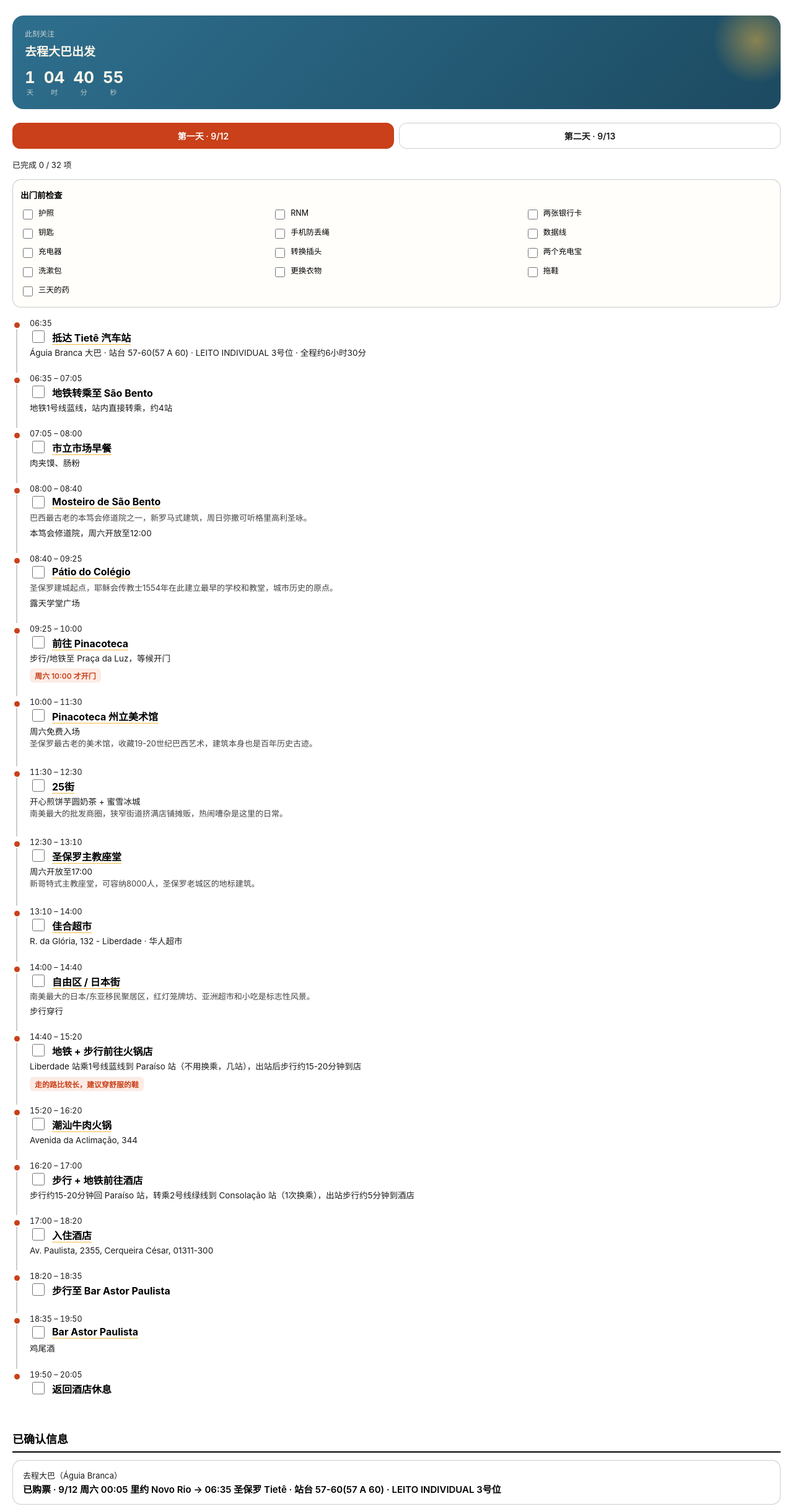
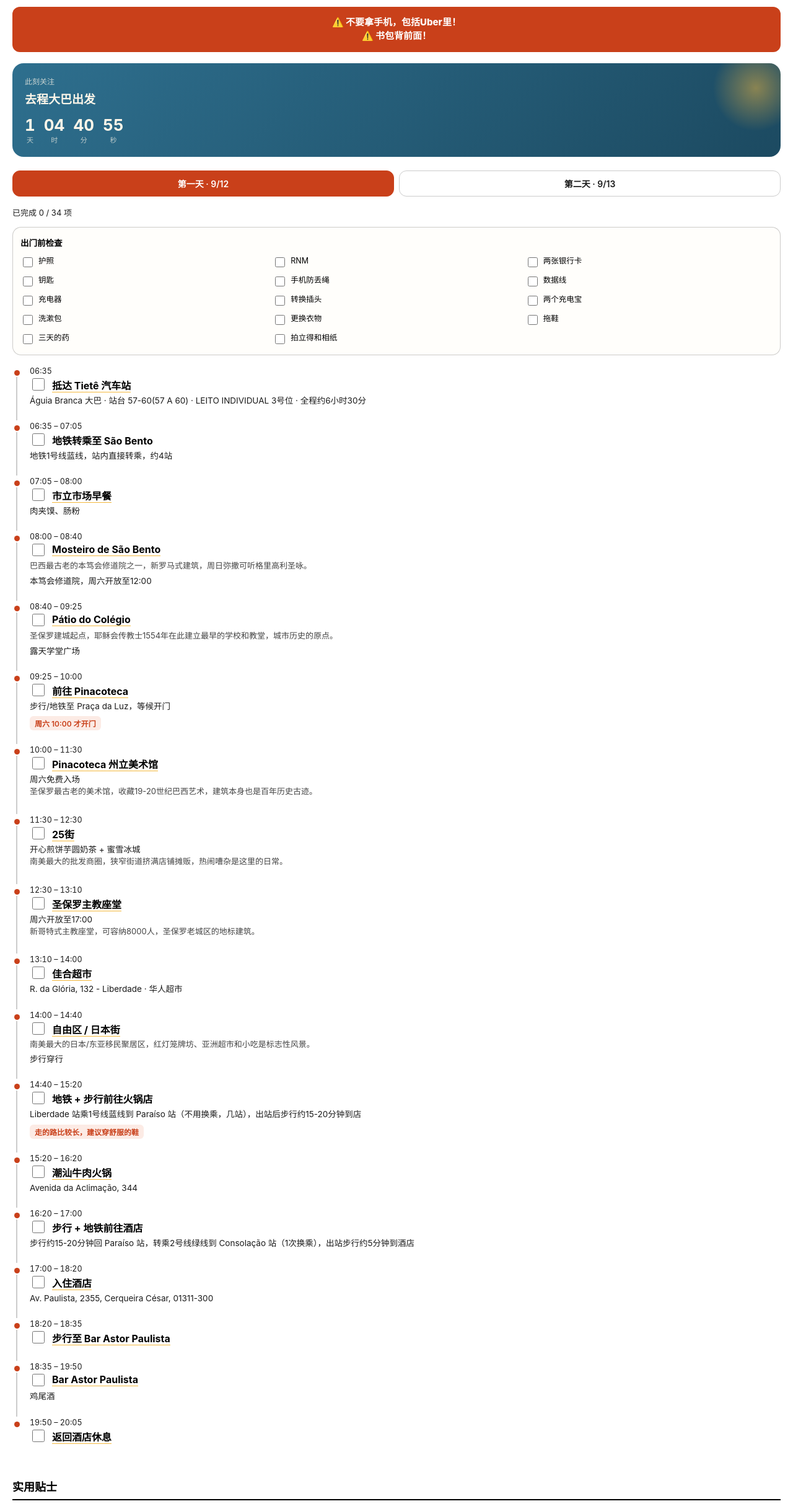
Before and after one commit to WayfaringFish/sao-paulo-trip, a plain HTML site: page index.html in a window 1280 px wide. Shown: the part 112-2546 px from the top of the page at 62% size. Drawn offline with Linux system fonts and the light colour scheme.

Commit message:
Update index.html

```diff
--- a/index.html
+++ b/index.html
@@ -39,6 +39,18 @@
   }
   .brand .dates{
     font-size:14px; color:var(--sub-day);
+  }
+
+  .danger-warning{
+    margin:0 20px 18px;
+    padding:14px 16px;
+    background:#c9401a;
+    color:#fff;
+    font-size:15px;
+    font-weight:800;
+    text-align:center;
+    border-radius:12px;
+    line-height:1.5;
   }
 
   /* countdown card */
@@ -135,14 +147,6 @@
     font-size:18px; margin:0 0 12px; padding-bottom:8px; border-bottom:2px solid var(--ink);
   }
 
-  .confirm-card{
-    background:var(--card-day); border-radius:14px; padding:14px 16px; margin-bottom:10px;
-    border:1px solid var(--line-day);
-  }
-  .confirm-card .k{ font-size:13px; color:var(--sub-day); }
-  .confirm-card .v{ font-size:15px; font-weight:600; margin-top:2px; }
-  .confirm-card .pending{ color:var(--coral); font-weight:700; }
-
   ul.plain{ margin:0; padding-left:20px; font-size:14.5px; line-height:1.9; }
   ul.plain li{ margin-bottom:2px; }
 
@@ -161,6 +165,8 @@
   <h1>圣保罗两天三夜</h1>
   <div class="dates">9月12日(周六)06:35 抵达 — 9月14日(周一)00:05 离开 · 当地时间 UTC-3</div>
 </div>
+
+<div class="danger-warning">⚠️ 不要拿手机，包括Uber里！<br>⚠️ 书包背前面！</div>
 
 <div class="now-card" id="nowCard">
   <div class="label">此刻关注</div>
@@ -196,6 +202,7 @@
     <div class="pack-item"><input type="checkbox" class="chk" id="chk-pack1-11" data-id="pack1-11"><label for="chk-pack1-11">更换衣物</label></div>
     <div class="pack-item"><input type="checkbox" class="chk" id="chk-pack1-12" data-id="pack1-12"><label for="chk-pack1-12">拖鞋</label></div>
     <div class="pack-item"><input type="checkbox" class="chk" id="chk-pack1-13" data-id="pack1-13"><label for="chk-pack1-13">三天的药</label></div>
+    <div class="pack-item"><input type="checkbox" class="chk" id="chk-pack1-14" data-id="pack1-14"><label for="chk-pack1-14">拍立得和相纸</label></div>
   </div>
 
 
@@ -230,7 +237,7 @@
     <div class="rail"><div class="dot"></div><div class="line"></div></div>
     <div class="body">
       <div class="time">08:00 – 08:40</div>
-      <div class="title"><input type="checkbox" class="chk" id="chk-d1-4" data-id="d1-4"><label for="chk-d1-4"><a href="https://www.google.com/maps/search/?api=1&query=Mosteiro+de+S%C3%A3o+Bento+S%C3%A3o+Paulo" target="_blank">Mosteiro de São Bento</a></label></div>
+      <div class="title"><input type="checkbox" class="chk" id="chk-d1-4" data-id="d1-4"><label for="chk-d1-4"><a href="https://maps.apple.com/?daddr=Mosteiro+de+S%C3%A3o+Bento%2C+S%C3%A3o+Paulo&dirflg=w" target="_blank">Mosteiro de São Bento</a></label></div>
       <div class="intro">巴西最古老的本笃会修道院之一，新罗马式建筑，周日弥撒可听格里高利圣咏。</div>
       <div class="note">本笃会修道院，周六开放至12:00</div>
     </div>
@@ -240,7 +247,7 @@
     <div class="rail"><div class="dot"></div><div class="line"></div></div>
     <div class="body">
       <div class="time">08:40 – 09:25</div>
-      <div class="title"><input type="checkbox" class="chk" id="chk-d1-5" data-id="d1-5"><label for="chk-d1-5"><a href="https://www.google.com/maps/search/?api=1&query=P%C3%A1tio+do+Col%C3%A9gio+S%C3%A3o+Paulo" target="_blank">Pátio do Colégio</a></label></div>
+      <div class="title"><input type="checkbox" class="chk" id="chk-d1-5" data-id="d1-5"><label for="chk-d1-5"><a href="https://maps.apple.com/?daddr=P%C3%A1tio+do+Col%C3%A9gio%2C+S%C3%A3o+Paulo&dirflg=w" target="_blank">Pátio do Colégio</a></label></div>
       <div class="intro">圣保罗建城起点，耶稣会传教士1554年在此建立最早的学校和教堂，城市历史的原点。</div>
       <div class="note">露天学堂广场</div>
     </div>
@@ -250,7 +257,7 @@
     <div class="rail"><div class="dot"></div><div class="line"></div></div>
     <div class="body">
       <div class="time">09:25 – 10:00</div>
-      <div class="title"><input type="checkbox" class="chk" id="chk-d1-6" data-id="d1-6"><label for="chk-d1-6"><a href="https://www.google.com/maps/search/?api=1&query=Pinacoteca+de+S%C3%A3o+Paulo" target="_blank">前往 Pinacoteca</a></label></div>
+      <div class="title"><input type="checkbox" class="chk" id="chk-d1-6" data-id="d1-6"><label for="chk-d1-6"><a href="https://maps.apple.com/?daddr=Pinacoteca+de+S%C3%A3o+Paulo&dirflg=w" target="_blank">前往 Pinacoteca</a></label></div>
       <div class="note">步行/地铁至 Praça da Luz，等候开门</div>
       <span class="flag">周六 10:00 才开门</span>
     </div>
@@ -260,7 +267,7 @@
     <div class="rail"><div class="dot"></div><div class="line"></div></div>
     <div class="body">
       <div class="time">10:00 – 11:30</div>
-      <div class="title"><input type="checkbox" class="chk" id="chk-d1-x7" data-id="d1-x7"><label for="chk-d1-x7"><a href="https://www.google.com/maps/search/?api=1&query=Pinacoteca+de+S%C3%A3o+Paulo" target="_blank">Pinacoteca 州立美术馆</a></label></div>
+      <div class="title"><input type="checkbox" class="chk" id="chk-d1-x7" data-id="d1-x7"><label for="chk-d1-x7"><a href="https://maps.apple.com/?daddr=Pinacoteca+de+S%C3%A3o+Paulo&dirflg=w" target="_blank">Pinacoteca 州立美术馆</a></label></div>
       <div class="note">周六免费入场</div>
       <div class="intro">圣保罗最古老的美术馆，收藏19-20世纪巴西艺术，建筑本身也是百年历史古迹。</div>
     </div>
@@ -270,7 +277,7 @@
     <div class="rail"><div class="dot"></div><div class="line"></div></div>
     <div class="body">
       <div class="time">11:30 – 12:30</div>
-      <div class="title"><input type="checkbox" class="chk" id="chk-d1-7" data-id="d1-7"><label for="chk-d1-7"><a href="https://www.google.com/maps/search/?api=1&query=Rua+25+de+Mar%C3%A7o+S%C3%A3o+Paulo" target="_blank">25街</a></label></div>
+      <div class="title"><input type="checkbox" class="chk" id="chk-d1-7" data-id="d1-7"><label for="chk-d1-7"><a href="https://maps.apple.com/?daddr=Rua+25+de+Mar%C3%A7o%2C+S%C3%A3o+Paulo&dirflg=w" target="_blank">25街</a></label></div>
       <div class="note">开心煎饼芋圆奶茶 + 蜜雪冰城</div>
       <div class="intro">南美最大的批发商圈，狭窄街道挤满店铺摊贩，热闹嘈杂是这里的日常。</div>
     </div>
@@ -280,7 +287,7 @@
     <div class="rail"><div class="dot"></div><div class="line"></div></div>
     <div class="body">
       <div class="time">12:30 – 13:10</div>
-      <div class="title"><input type="checkbox" class="chk" id="chk-d1-8" data-id="d1-8"><label for="chk-d1-8"><a href="https://www.google.com/maps/search/?api=1&query=Catedral+da+S%C3%A9+S%C3%A3o+Paulo" target="_blank">圣保罗主教座堂</a></label></div>
+      <div class="title"><input type="checkbox" class="chk" id="chk-d1-8" data-id="d1-8"><label for="chk-d1-8"><a href="https://maps.apple.com/?daddr=Catedral+da+S%C3%A9%2C+S%C3%A3o+Paulo&dirflg=w" target="_blank">圣保罗主教座堂</a></label></div>
       <div class="note">周六开放至17:00</div>
       <div class="intro">新哥特式主教座堂，可容纳8000人，圣保罗老城区的地标建筑。</div>
     </div>
@@ -290,7 +297,7 @@
     <div class="rail"><div class="dot"></div><div class="line"></div></div>
     <div class="body">
       <div class="time">13:10 – 14:00</div>
-      <div class="title"><input type="checkbox" class="chk" id="chk-d1-9" data-id="d1-9"><label for="chk-d1-9"><a href="https://www.google.com/maps/search/?api=1&query=R.+da+Gl%C3%B3ria+132+Liberdade+S%C3%A3o+Paulo" target="_blank">佳合超市</a></label></div>
+      <div class="title"><input type="checkbox" class="chk" id="chk-d1-9" data-id="d1-9"><label for="chk-d1-9"><a href="https://maps.apple.com/?daddr=R.+da+Gl%C3%B3ria+132%2C+Liberdade%2C+S%C3%A3o+Paulo&dirflg=w" target="_blank">佳合超市</a></label></div>
       <div class="note">R. da Glória, 132 - Liberdade · 华人超市</div>
     </div>
   </div>
@@ -299,7 +306,7 @@
     <div class="rail"><div class="dot"></div><div class="line"></div></div>
     <div class="body">
       <div class="time">14:00 – 14:40</div>
-      <div class="title"><input type="checkbox" class="chk" id="chk-d1-10" data-id="d1-10"><label for="chk-d1-10"><a href="https://www.google.com/maps/search/?api=1&query=Liberdade+S%C3%A3o+Paulo" target="_blank">自由区 / 日本街</a></label></div>
+      <div class="title"><input type="checkbox" class="chk" id="chk-d1-10" data-id="d1-10"><label for="chk-d1-10"><a href="https://maps.apple.com/?daddr=Liberdade%2C+S%C3%A3o+Paulo&dirflg=w" target="_blank">自由区 / 日本街</a></label></div>
       <div class="intro">南美最大的日本/东亚移民聚居区，红灯笼牌坊、亚洲超市和小吃是标志性风景。</div>
       <div class="note">步行穿行</div>
     </div>
@@ -346,7 +353,7 @@
     <div class="rail"><div class="dot"></div><div class="line"></div></div>
     <div class="body">
       <div class="time">18:20 – 18:35</div>
-      <div class="title"><input type="checkbox" class="chk" id="chk-d1-x16" data-id="d1-x16"><label for="chk-d1-x16">步行至 Bar Astor Paulista</label></div>
+      <div class="title"><input type="checkbox" class="chk" id="chk-d1-x16" data-id="d1-x16"><label for="chk-d1-x16"><a href="https://maps.apple.com/?daddr=Alameda+Ministro+Rocha+Azevedo%2C+72%2C+S%C3%A3o+Paulo&dirflg=w" target="_blank">步行至 Bar Astor Paulista</a></label></div>
     </div>
   </div>
 
@@ -363,7 +370,7 @@
     <div class="rail"><div class="dot"></div></div>
     <div class="body">
       <div class="time">19:50 – 20:05</div>
-      <div class="title"><input type="checkbox" class="chk" id="chk-d1-16" data-id="d1-16"><label for="chk-d1-16">返回酒店休息</label></div>
+      <div class="title"><input type="checkbox" class="chk" id="chk-d1-16" data-id="d1-16"><label for="chk-d1-16"><a href="https://maps.apple.com/?daddr=Av.+Paulista%2C+2355%2C+Cerqueira+Cesar%2C+S%C3%A3o+Paulo&dirflg=w" target="_blank">返回酒店休息</a></label></div>
     </div>
   </div>
 </div>
@@ -385,6 +392,7 @@
     <div class="pack-item"><input type="checkbox" class="chk" id="chk-pack2-11" data-id="pack2-11"><label for="chk-pack2-11">更换衣物</label></div>
     <div class="pack-item"><input type="checkbox" class="chk" id="chk-pack2-12" data-id="pack2-12"><label for="chk-pack2-12">拖鞋</label></div>
     <div class="pack-item"><input type="checkbox" class="chk" id="chk-pack2-13" data-id="pack2-13"><label for="chk-pack2-13">三天的药</label></div>
+    <div class="pack-item"><input type="checkbox" class="chk" id="chk-pack2-14" data-id="pack2-14"><label for="chk-pack2-14">拍立得和相纸</label></div>
   </div>
 
 
@@ -441,7 +449,7 @@
     <div class="rail"><div class="dot"></div><div class="line"></div></div>
     <div class="body">
       <div class="time">14:00 – 14:10</div>
-      <div class="title"><input type="checkbox" class="chk" id="chk-d2-6" data-id="d2-6"><label for="chk-d2-6"><a href="https://www.google.com/maps/search/?api=1&query=Ibirapuera+Shopping+S%C3%A3o+Paulo" target="_blank">步行前往 Ibirapuera Shopping</a></label></div>
+      <div class="title"><input type="checkbox" class="chk" id="chk-d2-6" data-id="d2-6"><label for="chk-d2-6"><a href="https://maps.apple.com/?daddr=Ibirapuera+Shopping%2C+S%C3%A3o+Paulo&dirflg=w" target="_blank">步行前往 Ibirapuera Shopping</a></label></div>
       <div class="note">预计10分钟</div>
     </div>
   </div>
@@ -492,18 +500,39 @@
     </div>
   </div>
 
+  <div class="item" id="row-d2-terraco-go">
+    <div class="rail"><div class="dot"></div><div class="line"></div></div>
+    <div class="body">
+      <div class="time">20:10 – 20:55</div>
+      <div class="title"><input type="checkbox" class="chk" id="chk-d2-terraco-go" data-id="d2-terraco-go"><label for="chk-d2-terraco-go">地铁前往 Terraço Itália</label></div>
+      <div class="note">Campo Belo（5号线）→ Santa Cruz 换乘1号线蓝线 → Sé 换乘3号线红线 → República，2次换乘，出发前用地图App核实当天实时路线</div>
+    </div>
+  </div>
+
+  <div class="item" id="row-d2-terraco">
+    <div class="rail"><div class="dot"></div><div class="line"></div></div>
+    <div class="body">
+      <div class="time">20:55 – 21:55</div>
+      <div class="title"><input type="checkbox" class="chk" id="chk-d2-terraco" data-id="d2-terraco"><label for="chk-d2-terraco"><a href="https://www.google.com/maps/search/?api=1&query=Terra%C3%A7o+It%C3%A1lia+Av.+Ipiranga+344+S%C3%A3o+Paulo" target="_blank">Terraço Itália 看夜景</a></label></div>
+      <div class="note">Av. Ipiranga, 344, República · 周日营业至23:00</div>
+      <div class="intro">44层高楼顶的观景餐厅，360度俯瞰圣保罗夜景，曾是南美最高建筑。</div>
+      <span class="flag">白天15:00-19:00的观景平台门票这个点已经用不了，这个时间只能以餐厅/酒吧顾客身份进入（点一杯饮品）</span>
+    </div>
+  </div>
+
   <div class="item" id="row-d2-9">
     <div class="rail"><div class="dot"></div><div class="line"></div></div>
     <div class="body">
-      <div class="time">20:10 – 20:55</div>
-      <div class="title"><input type="checkbox" class="chk" id="chk-d2-9" data-id="d2-9"><label for="chk-d2-9"><a href="https://www.google.com/maps/search/?api=1&query=Terminal+Rodovi%C3%A1rio+do+Tiet%C3%AA+S%C3%A3o+Paulo" target="_blank">打车/步行至地铁站，转乘至 Tietê</a></label></div>
+      <div class="time">21:55 – 22:15</div>
+      <div class="title"><input type="checkbox" class="chk" id="chk-d2-9" data-id="d2-9"><label for="chk-d2-9"><a href="https://www.google.com/maps/search/?api=1&query=Terminal+Rodovi%C3%A1rio+do+Tiet%C3%AA+S%C3%A3o+Paulo" target="_blank">地铁前往 Tietê 车站</a></label></div>
+      <div class="note">República 乘3号线红线 → Sé 换乘1号线蓝线 → Portuguesa-Tietê，1次换乘</div>
     </div>
   </div>
 
   <div class="item" id="row-d2-x13">
     <div class="rail"><div class="dot"></div><div class="line"></div></div>
     <div class="body">
-      <div class="time">20:55 – 00:05</div>
+      <div class="time">22:15 – 00:05</div>
       <div class="title"><input type="checkbox" class="chk" id="chk-d2-x13" data-id="d2-x13"><label for="chk-d2-x13">车站等候</label></div>
     </div>
   </div>
@@ -518,39 +547,6 @@
     </div>
   </div>
 </div>
-
-<section class="block">
-  <h2>已确认信息</h2>
-  <div class="confirm-card">
-    <div class="k">去程大巴（Águia Branca）</div>
-    <div class="v">已购票 · 9/12 周六 00:05 里约 Novo Rio → 06:35 圣保罗 Tietê · 站台 57-60(57 A 60) · LEITO INDIVIDUAL 3号位</div>
-  </div>
-  <div class="confirm-card">
-    <div class="k">返程大巴（Águia Branca）</div>
-    <div class="v">已购票 · 9/14 周一 00:05 圣保罗 Tietê → 06:35 里约 Novo Rio · 站台 05 · LEITO INDIVIDUAL 34号座</div>
-  </div>
-  <div class="confirm-card">
-    <div class="k">车票二维码</div>
-    <div class="v">存在PDF里，出发前下载/截图存到手机相册，避免到时没网</div>
-  </div>
-  <div class="confirm-card">
-    <div class="k">酒店</div>
-    <div class="v">已确认 · Av. Paulista, 2355, Cerqueira César, 01311-300</div>
-  </div>
-  <div class="confirm-card">
-    <div class="k">MASP 门票</div>
-    <div class="v">已预约 · 9/13 周日 10:00 场次，务必10:30前进场 · 入场二维码在邮箱里，提前截图保存</div>
-  </div>
-</section>
-
-<section class="block">
-  <h2>待办清单</h2>
-  <ul class="plain">
-    <li>把车票PDF和MASP邮箱二维码提前截图存到手机相册（离线也能用）</li>
-    <li>Sushi Nami 提前订位</li>
-    <li>确认天府饭店周日是否营业、要不要订位</li>
-  </ul>
-</section>
 
 <section class="block">
   <h2>实用贴士</h2>
@@ -585,8 +581,10 @@
     { name: "Ibirapuera Shopping/Faria Lima", time: "2026-09-13T14:10:00-03:00" },
     { name: "Parque Ibirapuera", time: "2026-09-13T15:30:00-03:00" },
     { name: "天府饭店晚餐", time: "2026-09-13T18:40:00-03:00" },
-    { name: "前往 Tietê 车站", time: "2026-09-13T20:10:00-03:00" },
-    { name: "车站等候开始", time: "2026-09-13T20:55:00-03:00" },
+    { name: "地铁前往 Terraço Itália", time: "2026-09-13T20:10:00-03:00" },
+    { name: "Terraço Itália 看夜景", time: "2026-09-13T20:55:00-03:00" },
+    { name: "前往 Tietê 车站", time: "2026-09-13T21:55:00-03:00" },
+    { name: "车站等候开始", time: "2026-09-13T22:15:00-03:00" },
     { name: "返程大巴出发", time: "2026-09-14T00:05:00-03:00" },
   ];
 
```
